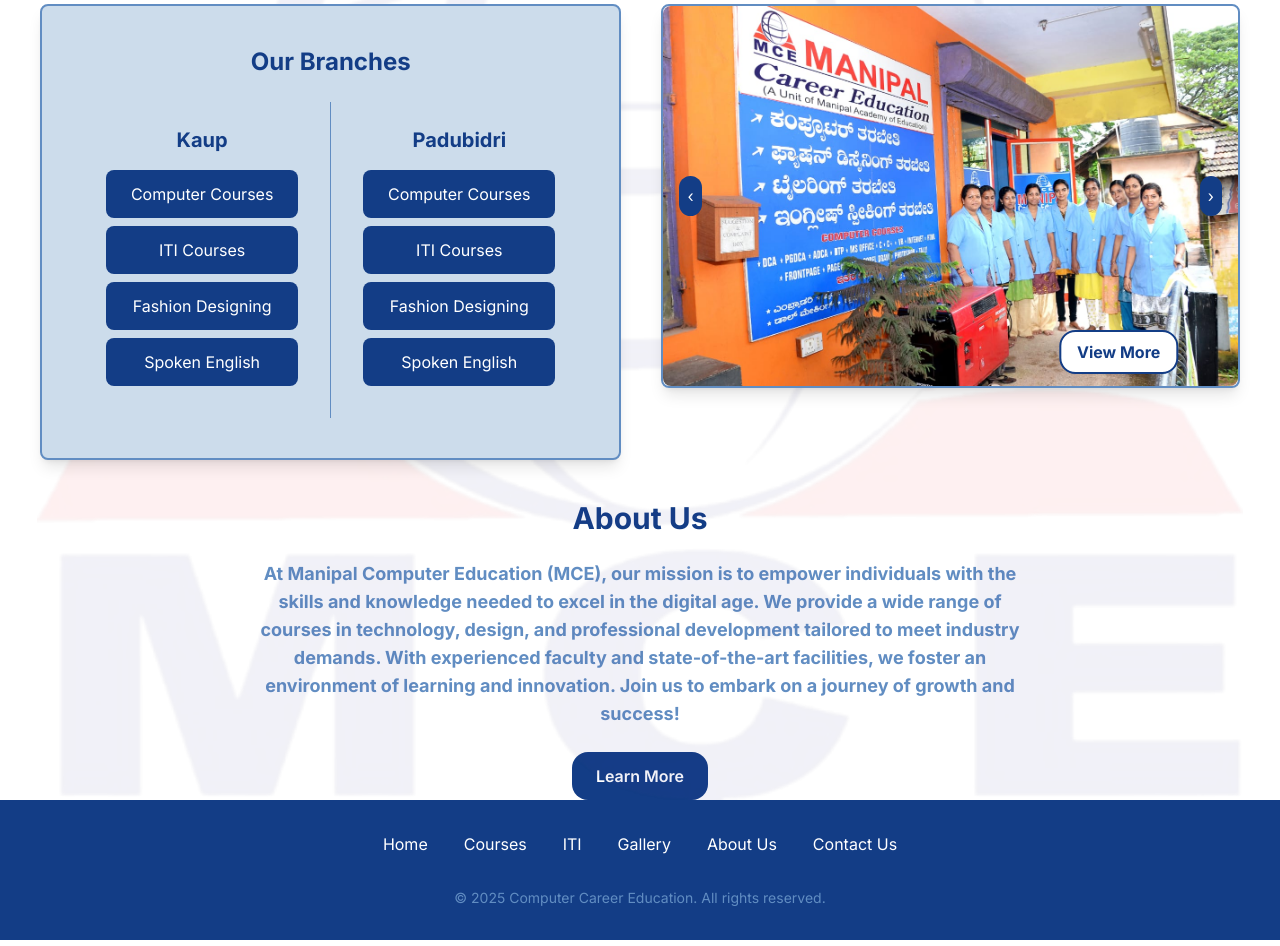
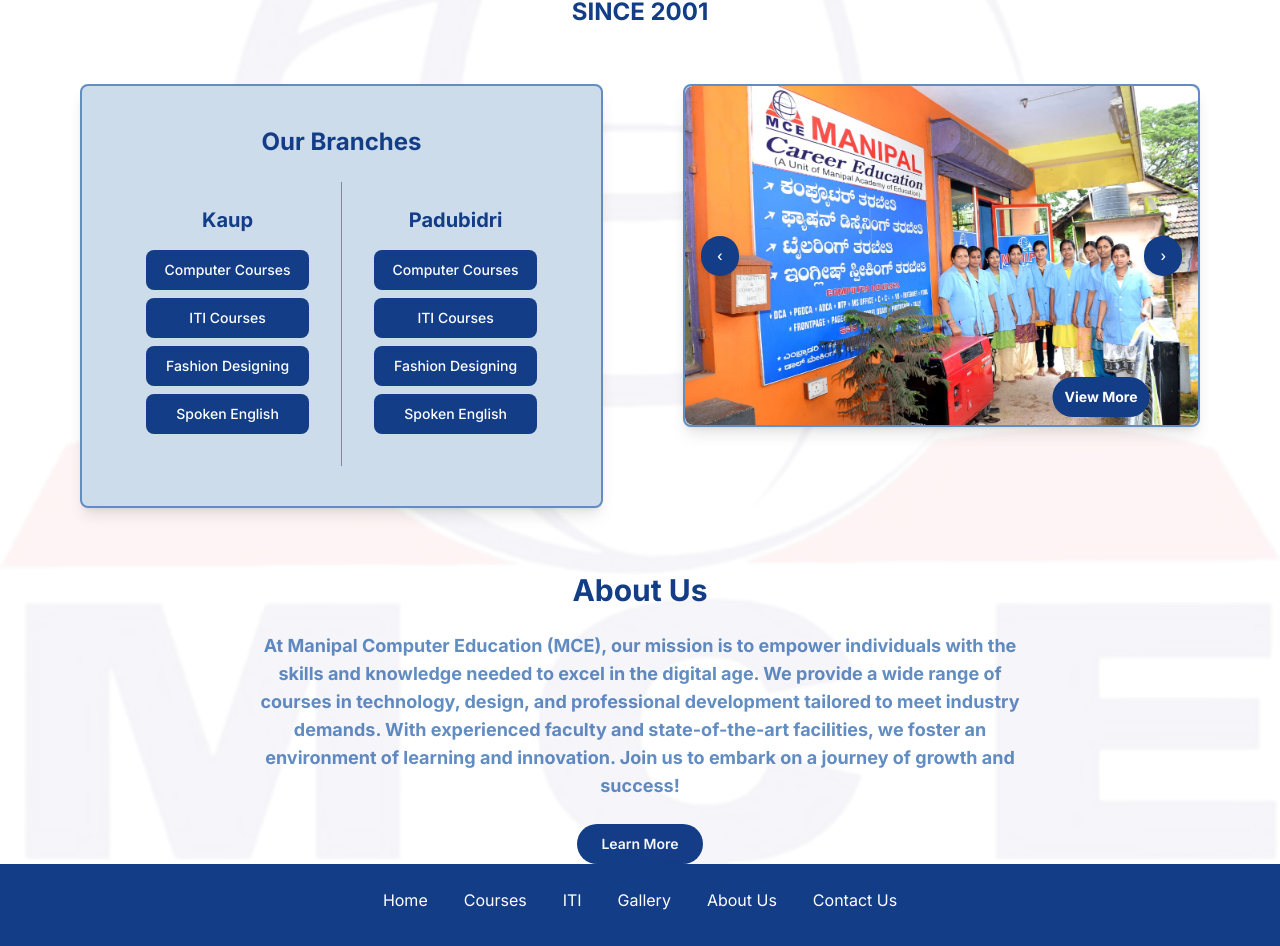
Before and after one commit to trishashetty19/mce-website, a Next.js app: page / in a window 1280 px wide. Shown: the part 300-1246 px from the top of the page. Built offline with nearby package versions, Linux system fonts and the light colour scheme.

Commit message:
[style] Adjustments of Components

```diff
--- a/src/app/components/footer.tsx
+++ b/src/app/components/footer.tsx
@@ -2,7 +2,7 @@
 
 const Footer = () => {
   return (
-    <footer className="bg-primary text-primary-foreground py-8">
+    <footer className="bg-primary text-primary-foreground py-6">
       <div className="max-w-6xl mx-auto px-4">
 
         <div className="flex flex-col items-center justify-center mb-8">
--- a/src/app/page.tsx
+++ b/src/app/page.tsx
@@ -1,9 +1,10 @@
 'use client';
 
 import React, { useState, useEffect } from 'react';
+import { Button } from '../components/ui/button';
+import { Card } from '../components/ui/card';
 
 const page = () => {
-
   const [currentImageIndex, setCurrentImageIndex] = useState(0);
   const images = [
     '/photo1.jpg',
@@ -11,7 +12,6 @@
     '/photo3.jpg',
     '/photo4.jpg'
   ];
-
 
   const nextImage = () => {
     setCurrentImageIndex((prevIndex) => (prevIndex + 1) % images.length);
@@ -23,12 +23,10 @@
     );
   };
 
-
   useEffect(() => {
     const intervalId = setInterval(() => {
       nextImage();
     }, 2000); // Change of image every 2 seconds
-
 
     return () => clearInterval(intervalId);
   }, []);
@@ -36,111 +34,116 @@
   return (
     <div className="relative w-full flex flex-col items-center justify-center">
 
+      {/* Background Logo */}
       <div
         className="absolute top-0 left-0 w-full h-full bg-center bg-contain bg-no-repeat"
         style={{
           backgroundImage: `url('/logo.png')`,
-          opacity: 0.07,
+          opacity: 0.05,
         }}
       ></div>
 
+      {/* Main Logo */}
       <img
         src="/logo_with_name.png"
         alt="Logo with Name"
-        className="absolute top-2.5 left-1/2 transform -translate-x-1/2 z-10 w-1/2 md:w-1/3"
+        className="absolute top-8 md:top-10 left-1/2 transform -translate-x-1/2 z-10 w-1/2 md:w-1/3"
       />
 
-      <p className="absolute top-[calc(2.5rem+3rem)] sm:top-[calc(2.5rem+9rem)] left-1/2 transform -translate-x-1/2 text-md font-bold text-primary z-20 sm:text-xl md:text-2xl">
+      {/* SINCE 2001 Text */}
+      <p className="absolute top-[calc(2.5rem+4rem)] sm:top-[calc(2.5rem+12rem)] left-1/2 transform -translate-x-1/2 text-md font-bold text-primary z-20 sm:text-xl md:text-2xl">
         SINCE 2001
       </p>
 
-      {/* Two Cards */}
-      <div className="relative w-full flex flex-col md:flex-row justify-center px-10 space-y-6 md:space-y-0 md:space-x-10 mt-40 md:mt-60">
+      {/* Two Cards Section */}
+      <div className="relative w-full flex flex-col md:flex-row justify-center px-5 md:px-20 space-y-6 md:space-y-0 md:space-x-20 mt-40 md:mt-80">
 
         {/* Kaup and Padubidri Sections Card */}
-        <div className="w-full md:w-1/2 h-full p-10 bg-card border-2 border-secondary rounded-lg shadow-lg">
-          <h3 className="text-2xl font-bold text-center mb-3 sm:mb-6 text-primary">
+        <Card className="w-full md:w-1/2 h-full p-10 bg-card border-2 border-secondary rounded-lg shadow-lg">
+          <h3 className="text-2xl font-bold text-center mb-3 md:mb-6 text-primary">
             Our Branches
           </h3>
           <div className="flex flex-col md:flex-row h-full">
 
             {/* Kaup Section */}
-            <div className="w-full md:w-1/2 p-6">
-              <h3 className="text-xl font-bold mb-4 text-center">Kaup</h3>
-              <button className="w-full py-3 mb-2 rounded-lg bg-primary text-primary-foreground hover:bg-secondary">Computer Courses</button>
-              <button className="w-full py-3 mb-2 rounded-lg bg-primary text-primary-foreground hover:bg-secondary">ITI Courses</button>
-              <button className="w-full py-3 mb-2 rounded-lg bg-primary text-primary-foreground hover:bg-secondary">Fashion Designing</button>
-              <button className="w-full py-3 mb-2 rounded-lg bg-primary text-primary-foreground hover:bg-secondary">Spoken English</button>
+            <div className="w-full md:w-1/2 p-6 mb-1 md:mb-0">
+              <h3 className="text-xl font-bold mb-2 sm:mb-4 text-center">Kaup</h3>
+              <Button className="w-full py-3 mb-2 rounded-lg bg-primary text-primary-foreground hover:bg-secondary hover:scale-110">Computer Courses</Button>
+              <Button className="w-full py-3 mb-2 rounded-lg bg-primary text-primary-foreground hover:bg-secondary hover:scale-110">ITI Courses</Button>
+              <Button className="w-full py-3 mb-2 rounded-lg bg-primary text-primary-foreground hover:bg-secondary hover:scale-110">Fashion Designing</Button>
+              <Button className="w-full py-3 mb-2 rounded-lg bg-primary text-primary-foreground hover:bg-secondary hover:scale-110">Spoken English</Button>
             </div>
 
             {/* Divider */}
             <div className="w-px bg-secondary h-auto text-center mx-2 md:block"></div>
 
-
             {/* Padubidri Section */}
             <div className="w-full md:w-1/2 p-6">
-              <h3 className="text-xl font-bold mb-4 text-center">Padubidri</h3>
-              <button className="w-full py-3 mb-2 rounded-lg bg-primary text-primary-foreground hover:bg-secondary">Computer Courses</button>
-              <button className="w-full py-3 mb-2 rounded-lg bg-primary text-primary-foreground hover:bg-secondary">ITI Courses</button>
-              <button className="w-full py-3 mb-2 rounded-lg bg-primary text-primary-foreground hover:bg-secondary">Fashion Designing</button>
-              <button className="w-full py-3 mb-2 rounded-lg bg-primary text-primary-foreground hover:bg-secondary">Spoken English</button>
+              <h3 className="text-xl font-bold mb-2 sm:mb-4 text-center">Padubidri</h3>
+              <Button className="w-full py-3 mb-2 rounded-lg bg-primary text-primary-foreground hover:bg-secondary hover:scale-110">Computer Courses</Button>
+              <Button className="w-full py-3 mb-2 rounded-lg bg-primary text-primary-foreground hover:bg-secondary hover:scale-110">ITI Courses</Button>
+              <Button className="w-full py-3 mb-2 rounded-lg bg-primary text-primary-foreground hover:bg-secondary hover:scale-110">Fashion Designing</Button>
+              <Button className="w-full py-3 mb-2 rounded-lg bg-primary text-primary-foreground hover:bg-secondary hover:scale-110">Spoken English</Button>
             </div>
           </div>
-        </div>
+        </Card>
 
         {/* Image Carousel Card */}
-        <div className="w-full md:w-1/2 h-full border-2 border-secondary rounded-lg shadow-lg">
+        <Card className="w-full md:w-1/2 h-full bg-card border-2 border-secondary rounded-lg shadow-lg">
           <div className="relative w-full h-full rounded-lg overflow-hidden">
 
-            <button
+            {/* View More Button */}
+            <Button
               onClick={() => {
-                window.location.href = '#gallery';
+                window.location.href = 'gallery.tsx';
               }}
-              className="absolute bottom-3 right-0 transform -translate-x-1/2 bg-primary-foreground text-primary border-2 border-primary font-bold rounded-2xl px-2 py-1 sm:px-4 sm:py-2 z-10 hover:bg-card"
+              className="absolute bottom-2 right-0 transform -translate-x-1/2 bg-primary text-sm sm:text-sm text-primary-foreground border-primary font-bold rounded-full px-2 py-1 sm:px-3 sm:py-2 z-10 hover:bg-secondary hover:scale-105"
             >
               View More
-            </button>
+            </Button>
 
+            {/* Image Carousel */}
             <img
               src={images[currentImageIndex]}
               alt="Carousel Image"
-              className="object-fill"
+              className="object-cover w-full h-full rounded-lg"
             />
 
-            <button
+            {/* Navigation */}
+            <Button
               onClick={prevImage}
-              className="absolute top-1/2 left-4 transform -translate-y-1/2 bg-primary text-primary-foreground rounded-full p-2"
+              className="absolute top-1/2 left-4 transform -translate-y-1/2 bg-primary text-primary-foreground rounded-full p-4 sm:p-4 shadow-md transition-all duration-300 hover:scale-110 hover:bg-secondary hover:text-primary"
             >
               &#8249;
-            </button>
-            <button
+            </Button>
+            <Button
               onClick={nextImage}
-              className="absolute top-1/2 right-4 transform -translate-y-1/2 bg-primary text-primary-foreground rounded-full p-2"
+              className="absolute top-1/2 right-4 transform -translate-y-1/2 bg-primary text-primary-foreground rounded-full p-4 sm:p-4 shadow-md transition-all duration-300 hover:scale-110 hover:bg-secondary hover:text-primary"
             >
               &#8250;
-            </button>
+            </Button>
           </div>
-        </div>
+        </Card>
       </div>
 
-      {/* About Us */}
-      <div className="w-full mt-10 md:mt-10 flex flex-col items-center px-10 text-center">
-        <h2 className="text-3xl font-bold text-primary mb-6">About Us</h2>
-        <p className="text-lg text-secondary font-bold mb-6 max-w-3xl">
+      {/* About Us Section */}
+      <div className="w-full mt-10 md:mt-16 flex flex-col items-center px-10 text-center">
+        <h2 className="text-2xl md:text-3xl font-bold text-primary mb-6">About Us</h2>
+        <p className="text-md md:text-lg text-secondary font-bold mb-6 max-w-3xl">
           At Manipal Computer Education (MCE), our mission is to empower individuals with the skills and knowledge needed to excel in the digital age.
           We provide a wide range of courses in technology, design, and professional development tailored to meet industry demands.
           With experienced faculty and state-of-the-art facilities, we foster an environment of learning and innovation.
           Join us to embark on a journey of growth and success!
         </p>
 
-        <button
+        <Button
           onClick={() => {
             window.location.href = '#aboutus';
           }}
-          className="py-3 px-6 bg-primary text-primary-foreground rounded-2xl font-semibold hover:bg-secondary transition-all"
+          className="py-3 px-6 bg-primary text-primary-foreground rounded-full font-semibold hover:bg-secondary transition-all"
         >
           Learn More
-        </button>
+        </Button>
       </div>
     </div>
   );
```
Also changed, not shown: src/app/courses/courses.tsx (added), src/app/gallery/gallery.tsx (added).
